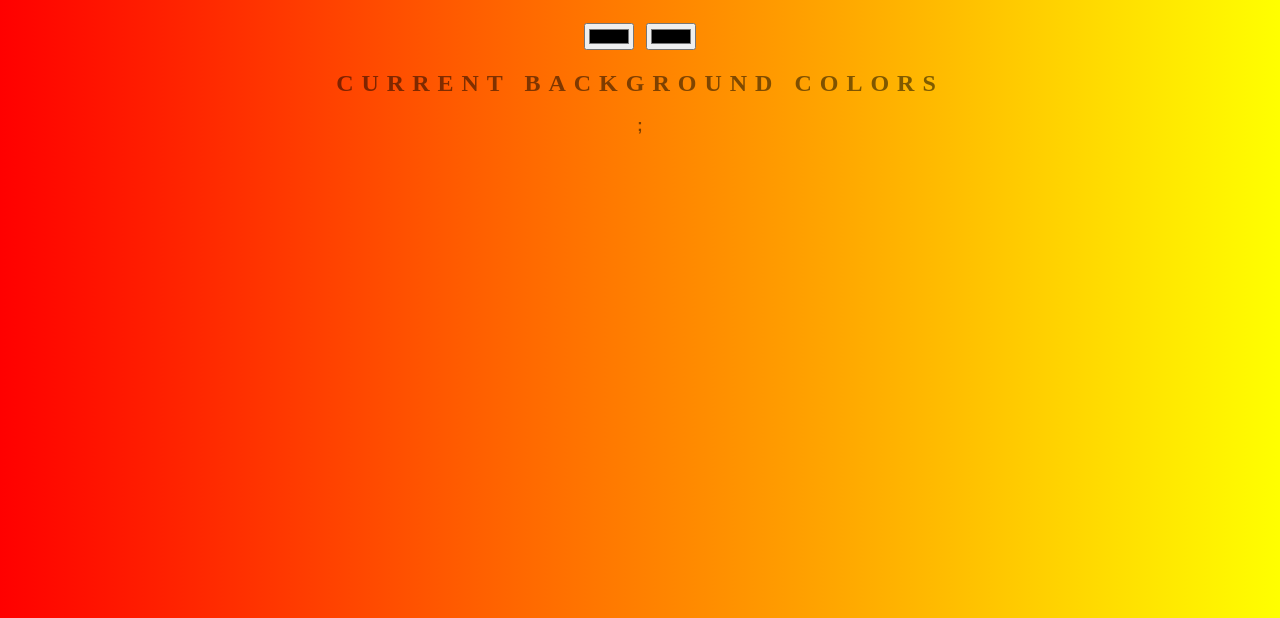
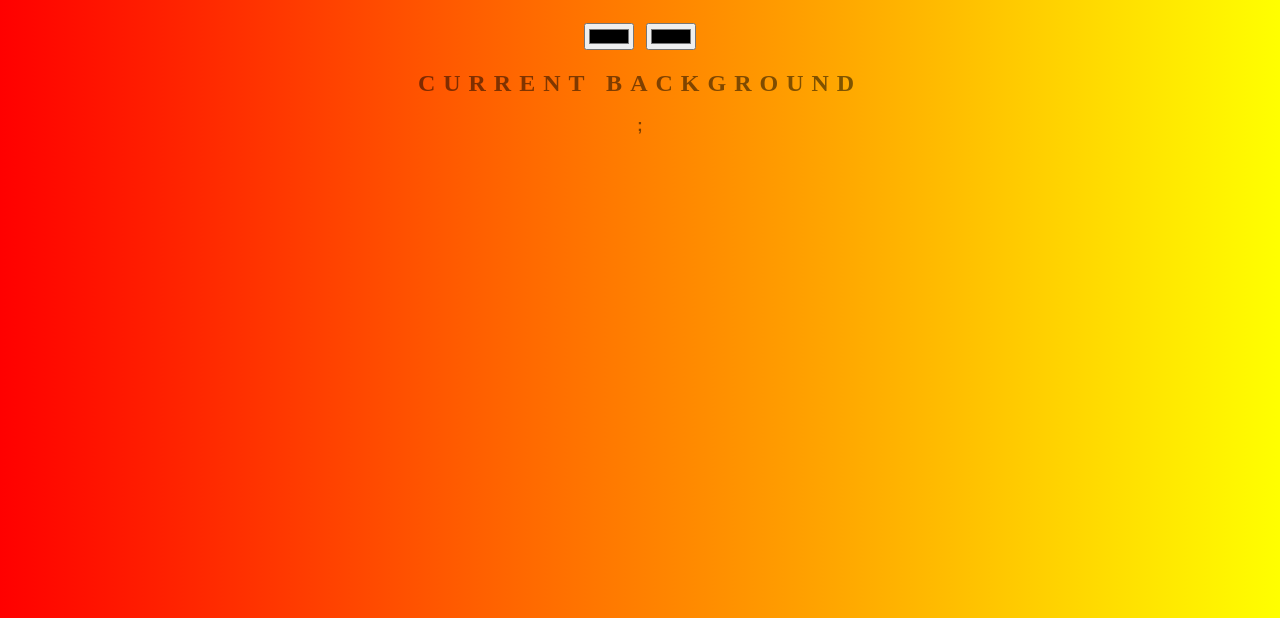
Before and after one commit to stephenk98/background-generator, a plain HTML site: page index.html in a window 1280 px wide. Shown: the part 182-800 px from the top of the page. Drawn offline with Linux system fonts and the light colour scheme.

Commit message:
test conflict

```diff
--- a/index.html
+++ b/index.html
@@ -8,7 +8,7 @@
 	<h1>Background Generator</h1>
 	<input class="color1" type="color" name="color1">
 	<input class="color2" type="color" name="color2">
-	<h2>Current Background Colors</h2>
+	<h2>Current Background</h2>
 	<h3></h3>
 	<script type="text/javascript" src="script.js"></script>
 </body>
```
